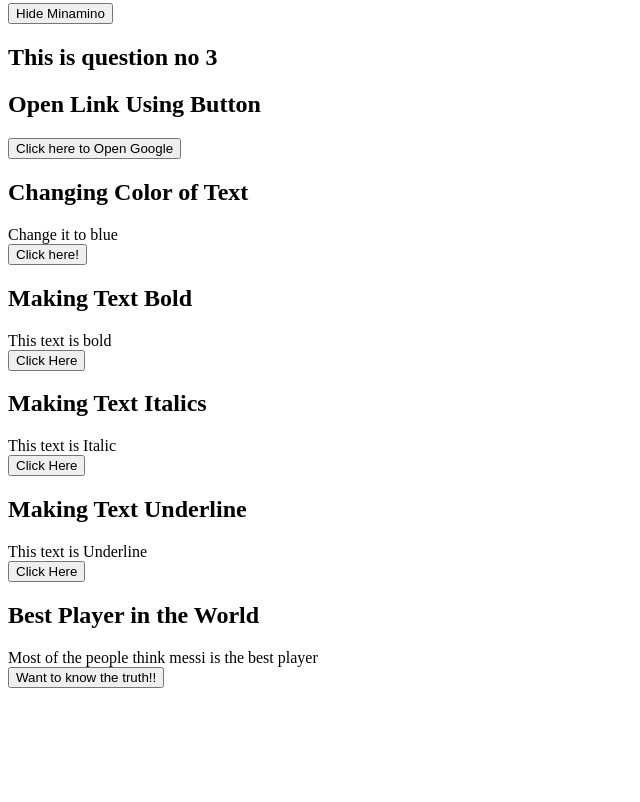
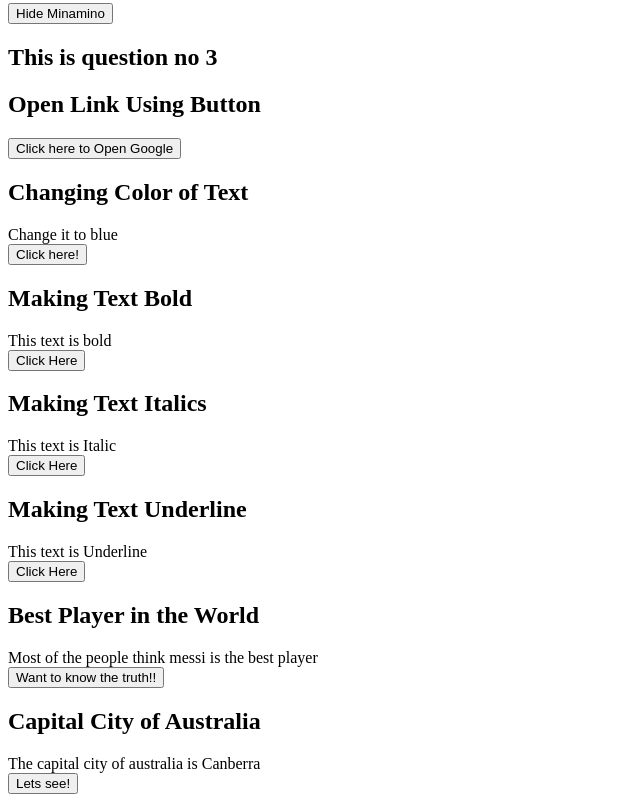
Before and after one commit to Kaflemax/mobile-programming, a plain HTML site: page index.html in a window 1280 px wide. Shown: the part 664-1466 px from the top of the page, without its empty margins (0-640 px from the left). Before the commit the page ends 1360 px from the top, so only its background shows below. Drawn offline with Linux system fonts and the light colour scheme.

Commit message:
Added ningth dev

```diff
--- a/index.html
+++ b/index.html
@@ -52,5 +52,12 @@
   But the best player is Cristiano Ronaldo!
 </div>
 <button type="button" onclick="document.getElementById('demo1').style.display='block'">Want to know the truth!!</button>
+<h2>Capital City of Australia</h2>
+<div>The capital city of australia is Canberra</div>
+<div id="demo2" style="display:none">
+  The new capital city is Sydney
+</div>
+<button type="button" onclick="document.getElementById('demo2').style.display='block'">Lets see!</button>
+
 </body>
 </html>
```
